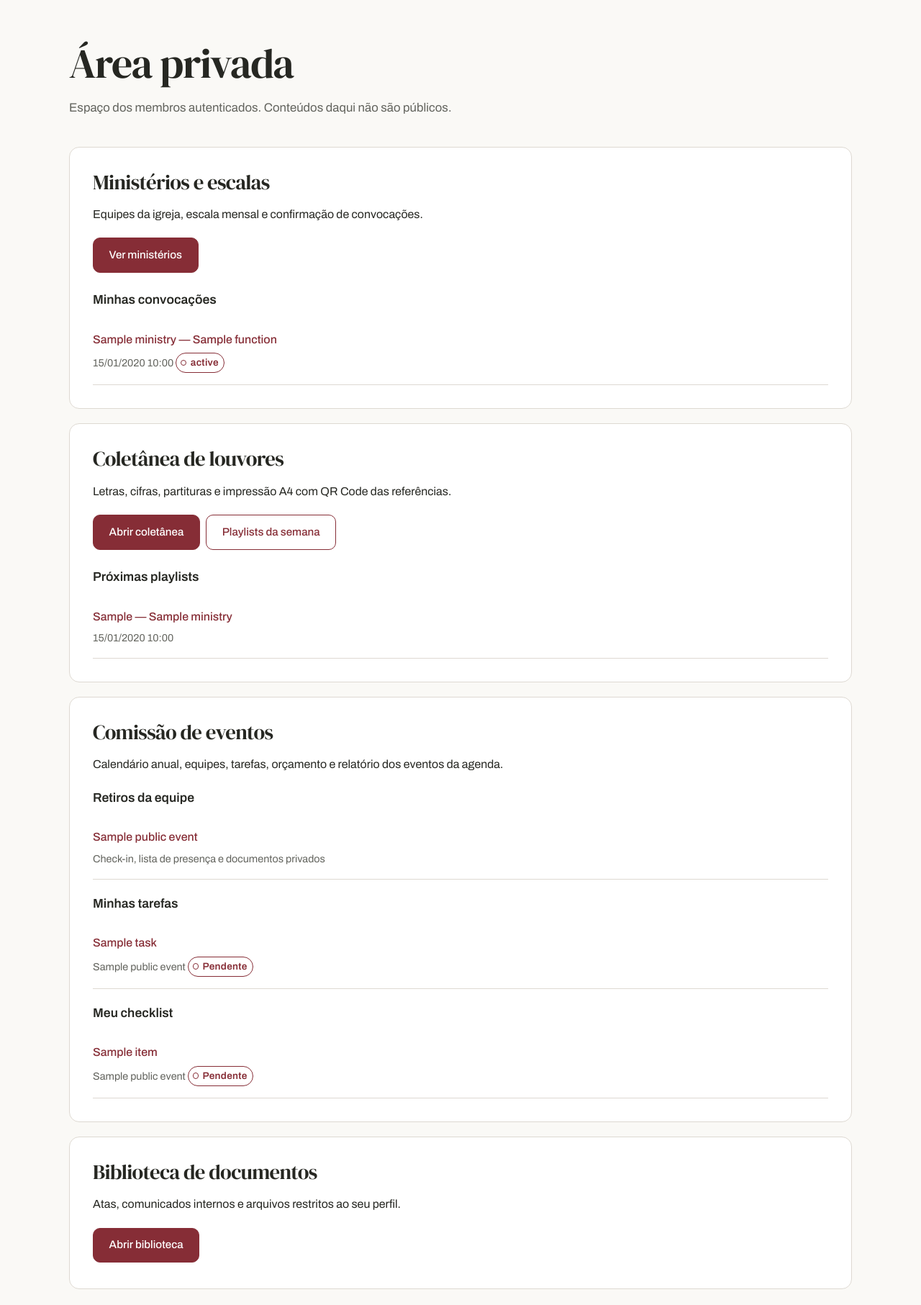
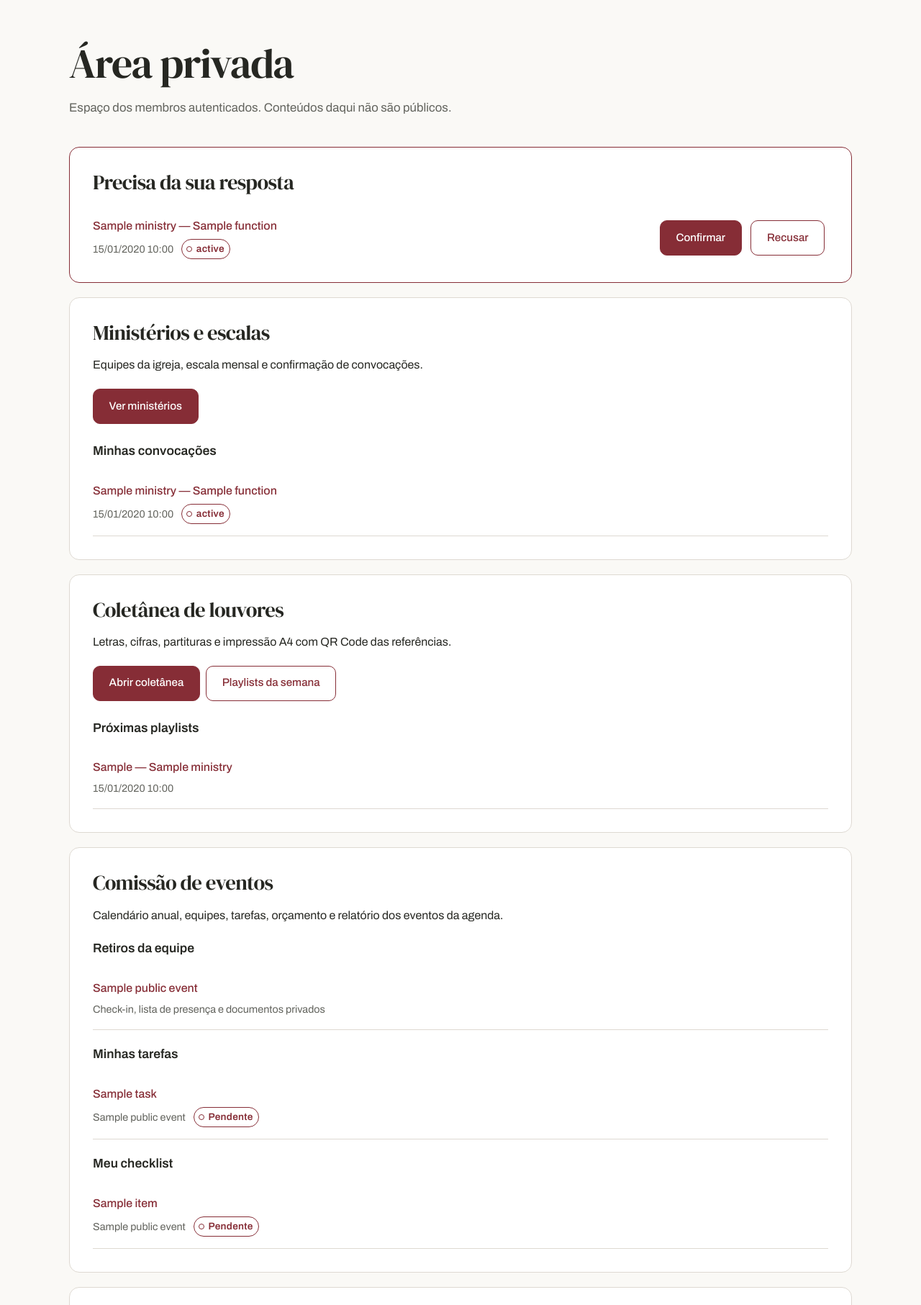
Before and after one commit to marquesjr/ib-conecta, a Django app: template templates/private_area/home.html in a window 1280 px wide. Shown: the part 107-1920 px from the top of the page at 72% size. Run offline with Django 5.2, Linux system fonts and the light colour scheme; the template is opened without the code that fills it: most values are stand-ins (such as "Sample title", 1, 10 or a date in 2020).

Commit message:
Responde convocação pendente direto no início da área privada
Bloco "Precisa da sua resposta" no topo com Confirmar e Recusar, que
voltam para o início; espaço entre a data e o selo de situação.

Closes #89

Co-Authored-By: Claude Opus 5.5 <noreply@anthropic.com>
Claude-Session: https://claude.ai/code/session_01GwUZfRhzD5vWEssFJq2aSY

```diff
--- a/static/css/ib-conecta.css
+++ b/static/css/ib-conecta.css
@@ -161,6 +161,16 @@ p { margin: 0 0 1rem; }
 .news-list li { padding: 1rem 0; border-bottom: 1px solid var(--paper-shade); }
 .news-list a { font-weight: 500; text-decoration: none; }
 .news-meta { margin: .35rem 0 0; }
+.news-meta .state { margin-left: .5rem; }
+
+/* Início da área privada: convocações que esperam resposta */
+.awaiting-answer { border-color: var(--ink-red); }
+.awaiting-answer h2 { margin-top: 0; }
+.awaiting-list { list-style: none; margin: 0; padding: 0; }
+.awaiting-list li { display: flex; flex-wrap: wrap; align-items: center; justify-content: space-between; gap: .75rem 1.5rem; padding: 1rem 0; border-bottom: 1px solid var(--paper-shade); }
+.awaiting-list li:last-child { border-bottom: 0; padding-bottom: 0; }
+.awaiting-list a { font-weight: 500; text-decoration: none; }
+.awaiting-actions { display: flex; flex-wrap: wrap; gap: .5rem; margin: 0; }
 
 /* Ministérios e escala */
 .breadcrumb { margin: 0 0 .5rem; color: var(--archive-gray); font-size: .9rem; }
--- a/templates/private_area/home.html
+++ b/templates/private_area/home.html
@@ -11,6 +11,32 @@
     <p class="lede">
       Espaço dos membros autenticados. Conteúdos daqui não são públicos.
     </p>
+    {% if awaiting_answer %}
+      <div class="panel awaiting-answer" aria-labelledby="awaiting-answer-title">
+        <h2 id="awaiting-answer-title">Precisa da sua resposta</h2>
+        <ul class="awaiting-list">
+          {% for assignment in awaiting_answer %}
+            <li>
+              <div>
+                <a href="{% url 'private_area:assignment_respond' assignment.pk %}">
+                  {{ assignment.schedule.ministry.name }} — {{ assignment.function }}
+                </a>
+                <p class="news-meta">
+                  <span>{{ assignment.starts_at|date:"d/m/Y H:i" }}</span>
+                  {% state assignment.status assignment.get_status_display %}
+                </p>
+              </div>
+              <form method="post" action="{% url 'private_area:assignment_respond' assignment.pk %}" class="awaiting-actions">
+                {% csrf_token %}
+                <input type="hidden" name="next" value="{{ request.get_full_path }}">
+                <button class="cta" type="submit" name="action" value="confirm">Confirmar</button>
+                <button class="cta secondary" type="submit" name="action" value="decline">Recusar</button>
+              </form>
+            </li>
+          {% endfor %}
+        </ul>
+      </div>
+    {% endif %}
     <div class="panel">
       <h2>Ministérios e escalas</h2>
       <p>Equipes da igreja, escala mensal e confirmação de convocações.</p>
@@ -29,7 +55,7 @@
                 {{ assignment.schedule.ministry.name }} — {{ assignment.function }}
               </a>
               <p class="news-meta">
-                {{ assignment.starts_at|date:"d/m/Y H:i" }}
+                <span>{{ assignment.starts_at|date:"d/m/Y H:i" }}</span>
                 {% state assignment.status assignment.get_status_display %}
               </p>
             </li>
```
Also changed, not shown: apps/private_area/ministry_views.py (+8 -0 lines), apps/private_area/tests/test_ux_89.py (added, +86 -0 lines), apps/private_area/views.py (+12 -5 lines).
